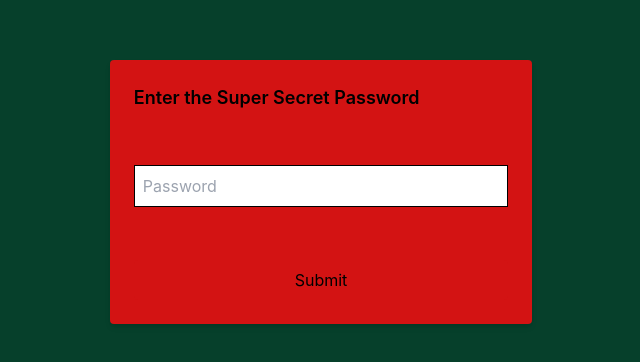
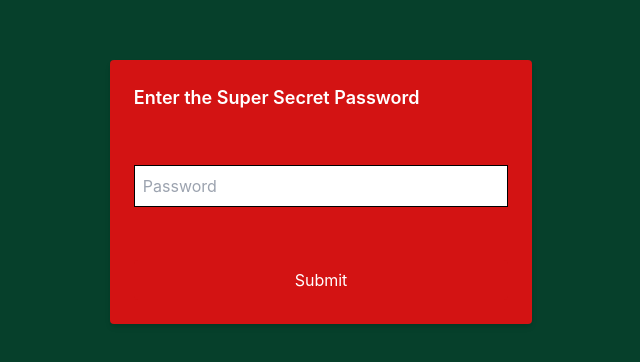
Before and after one commit to chasejenkins303/secret_santa_web, a React (Create React App) app: page /#/ in a window 1280 px wide. Shown: the part 208-570 px from the top of the page, without its empty margins (319-959 px from the left). Built offline with nearby package versions, Linux system fonts and the light colour scheme.

Commit message:
changes to look

```diff
--- a/src/pages/Auth.tsx
+++ b/src/pages/Auth.tsx
@@ -21,7 +21,7 @@ function Auth(){
       return (
         <div className="flex items-center justify-center h-screen bg-green">
           <form onSubmit={handleSubmit} className="flex flex-col justify-between bg-red h-[30vh] w-[80vw] md:h-[33vh] md:w-[33vw] p-2 md:p-6 rounded shadow-md">
-            <h2 className="text-sm md:text-lg font-semibold mb-4">Enter the Super Secret Password</h2>
+            <h2 className="text-sm md:text-lg text-white font-semibold mb-4">Enter the Super Secret Password</h2>
             <input
               type="password"
               value={password}
@@ -31,7 +31,7 @@ function Auth(){
             />
             <button
               type="submit"
-              className="bg-red px-4 py-2 rounded hover:bg-lightred"
+              className="bg-red px-4 py-2 rounded text-white hover:bg-lightred hover:text-black"
             >
               Submit
             </button>
--- a/tailwind.config.js
+++ b/tailwind.config.js
@@ -11,7 +11,8 @@ module.exports = {
       lightred: '#ff7878',
       white: '#ffffff',
       lightgreen: '#74d680',
-      green: '#06402B'
+      green: '#06402B',
+      black: '#000000'
     },
     extend: {},
   },
```
